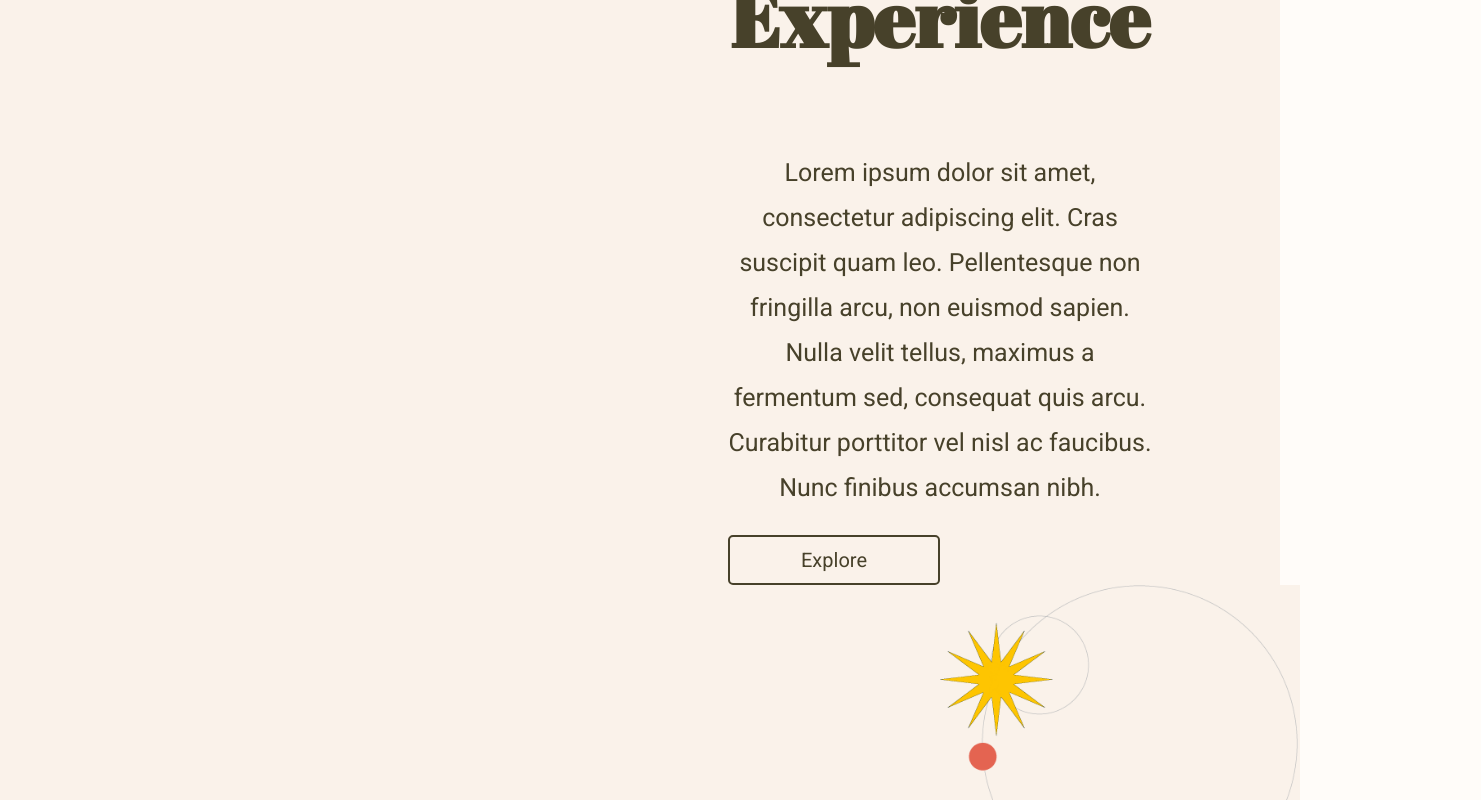
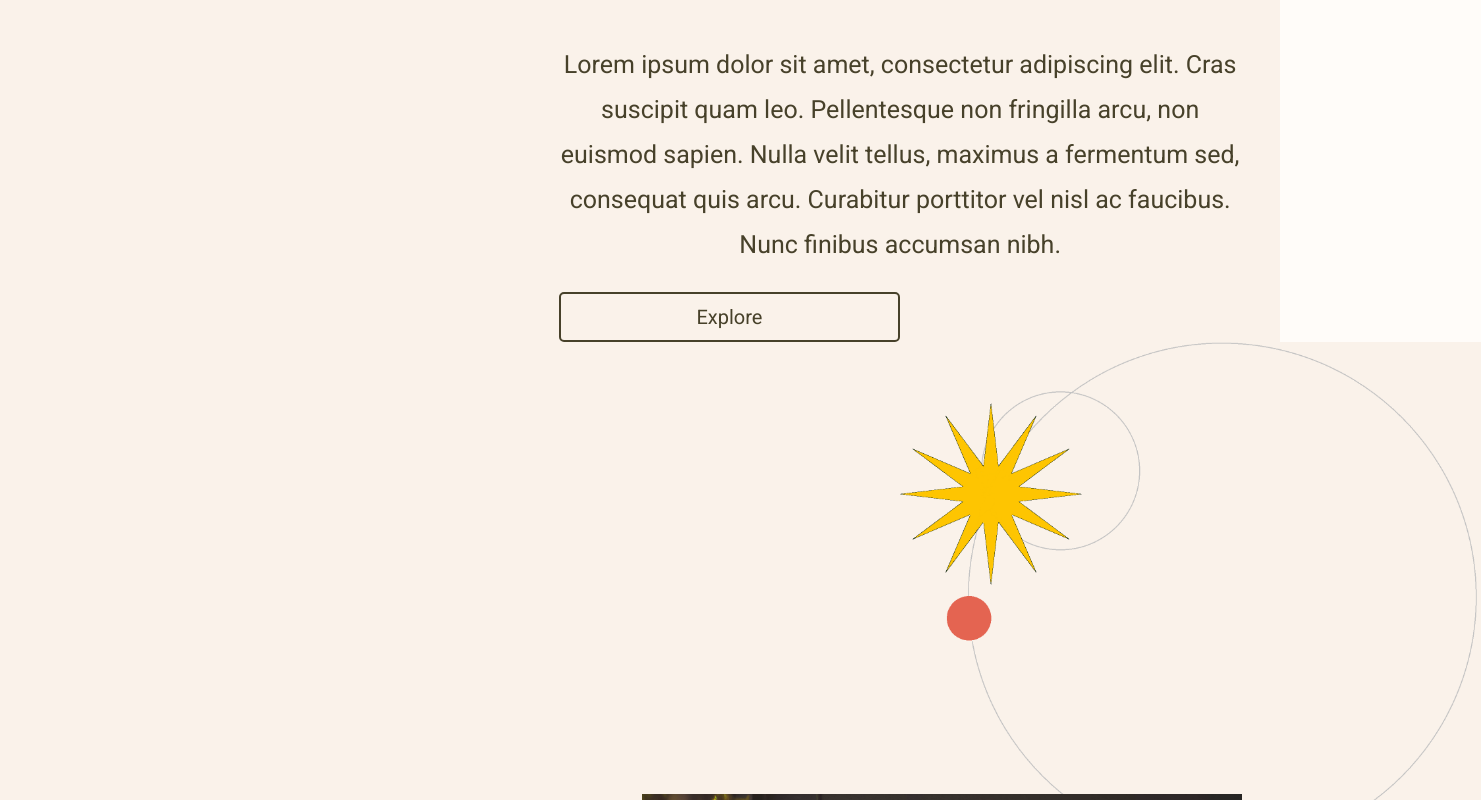
Before and after one commit to Maciej-Sitny/shopping-cart, a React (Create React App) app: page / in a window 1280 px wide. Shown: the part 2642-3442 px from the top of the page, 1481 px wide, since content can reach past the window. Built offline with nearby package versions, Linux system fonts and the light colour scheme.

Commit message:
Make Explore Section responsive

```diff
--- a/src/index.css
+++ b/src/index.css
@@ -307,14 +307,22 @@ nav {
 .explore {
   margin-top:100px;
   background: #faf2ea;
-  height:290vh;
+  /* height:500%; */
   padding: 200px 10% 200px 10%;
+}
+
+@media only screen and (max-width: 1612px) {
+  .explore{padding: 200px 5% 200px 5%;}
+}
+
+@media only screen and (max-width: 1422px) {
+  .explore{padding: 200px 3% 200px 3%;}
 }
 
 .explore--down,.explore--up{
   display: flex;
   justify-content: space-between;
-  gap:200px;
+  gap:10%;
 }
 
 .explore--down{
```
Also changed, not shown: 1 other file (tests, documents, lock files or other folders).
